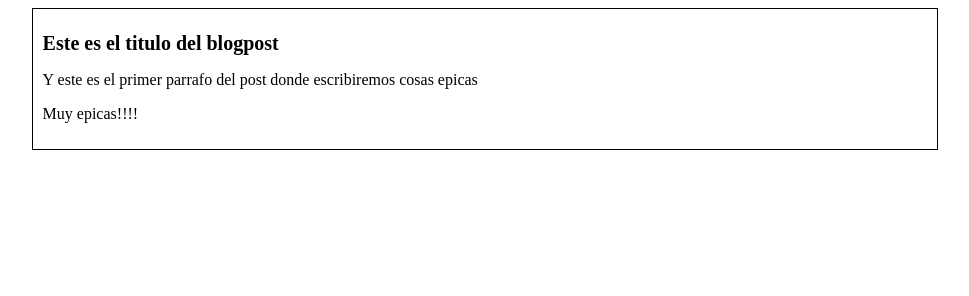
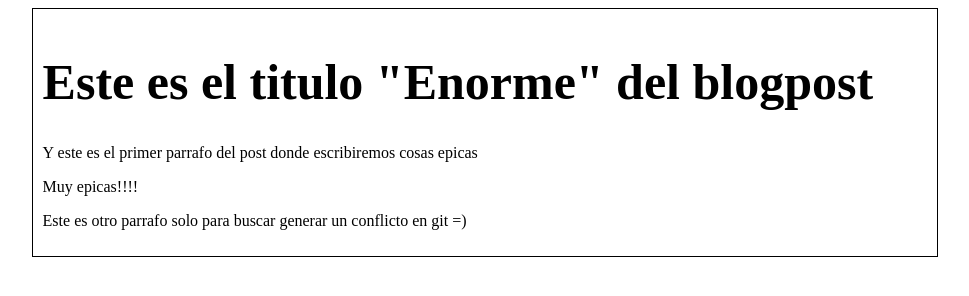
Before and after one commit to crisvillabona/prueba, a plain HTML site: page index.html in a window 1280 px wide. Shown: the whole page, without its empty margins (155-1124 px from the left). Drawn offline with Linux system fonts and the light colour scheme.

Commit message:
Modifique el titulo y agregue un parrafo

```diff
--- a/css/estilos.css
+++ b/css/estilos.css
@@ -11,5 +11,5 @@ div {
 }
 
 h1 {
-    font-size: 20px;
+    font-size: 50px;
 }
--- a/index.html
+++ b/index.html
@@ -9,9 +9,10 @@
 </head>
 <body>
     <div>
-        <h1>Este es el titulo del blogpost</h1>
+        <h1>Este es el titulo "Enorme" del blogpost</h1>
         <p>Y este es el primer parrafo del post  donde escribiremos cosas epicas</p>
         <p>Muy epicas!!!!</p>
+        <p>Este es otro parrafo solo para buscar generar un conflicto en git =)</p>
     </div>
 </body>
 </html>
```
